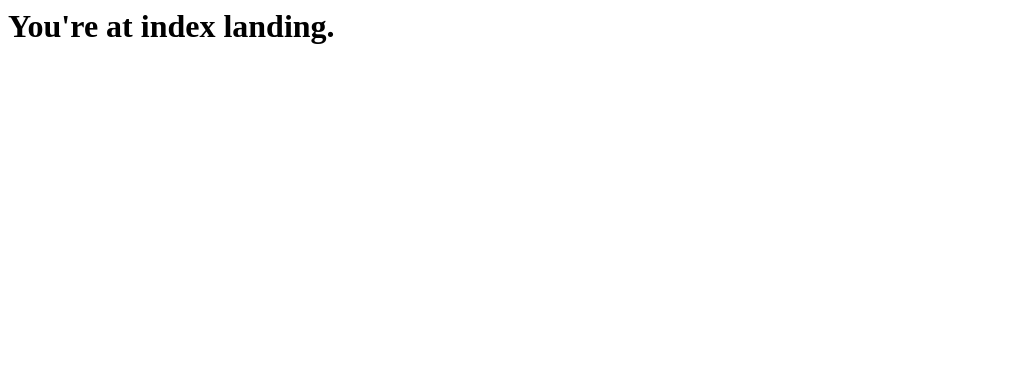
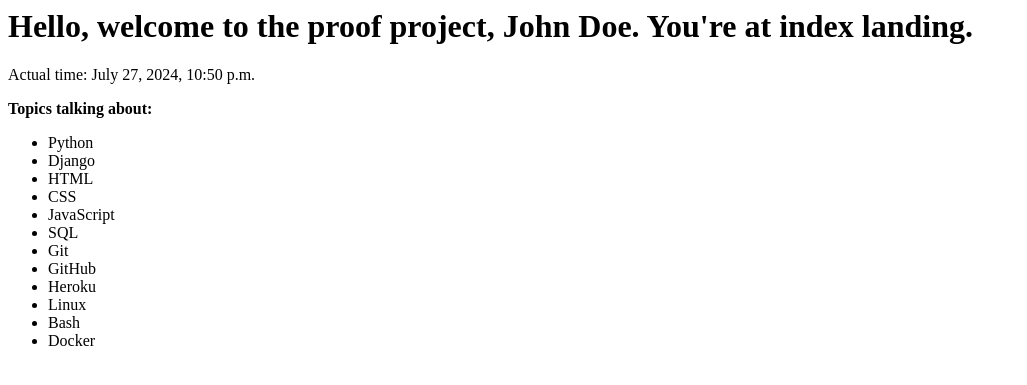
Before and after one commit to anassc00/tutorialDjango, a Django app: page / in a window 1280 px wide. Shown: the top 385 px of the page, without its empty margins (0-1027 px from the left). Run offline with Django 3.2, Linux system fonts and the light colour scheme.

Commit message:
MODIFIED: index.html

```diff
--- a/proof_project/proof_project/templates/index.html
+++ b/proof_project/proof_project/templates/index.html
@@ -1,5 +1,15 @@
 <html>
     <body>
-        <h1>You're at index landing.</h1>
+        <h1>{{greeting}}{{dot}} You're at index landing.</h1>
+        <p>Actual time: {{date}} </p>
+        <p><strong>Topics talking about:</strong></p>
+        <ul>
+            {% if topics %}
+                {% for topic in topics %}
+                    <li>{{topic}}</li>
+                {% endfor %}
+            {% else %}
+                <p>No topics available</p>
+            {% endif %}
     </body>
 </html>
--- a/proof_project/proof_project/views.py
+++ b/proof_project/proof_project/views.py
@@ -3,13 +3,25 @@ from django.template import Template
 from django.template import Context
 import datetime
 
+class User(object):
+
+    def __init__(self, name, last_name):
+        self.name = name
+        self.last_name = last_name
 
 #This is the index view/landing page
 def index(request):
+
+    user = User("John", "Doe")
+    greeting = "Hello, welcome to the proof project, "
+    dot = user.name + " " + user.last_name + "."
+    subjects = ["Python", "Django", "HTML", "CSS", "JavaScript", "SQL", "Git", "GitHub", "Heroku", "Linux", "Bash", "Docker"]
+    date= datetime.datetime.now()
+    #date_format = date.strftime("%Y-%m-%d %H:%M:%S")
     index_template = open("proof_project/templates/index.html")
     template = Template(index_template.read())
     index_template.close()
-    ctx = Context()
+    ctx = Context({"greeting": greeting, "dot": dot, "date": date, "topics": subjects})
 
     document_rendered = template.render(ctx)
 
```
